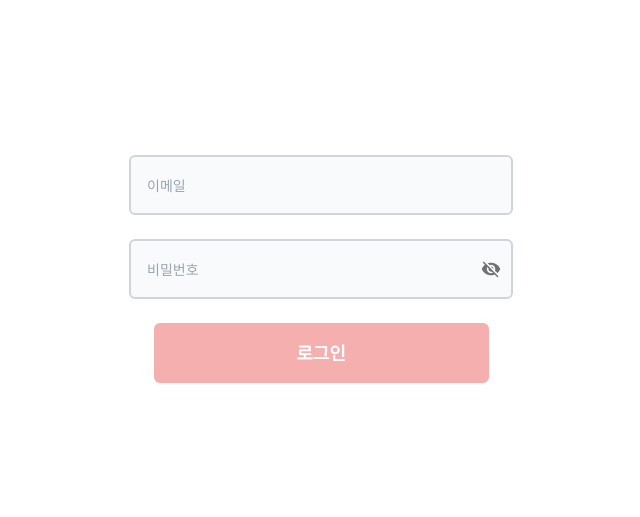
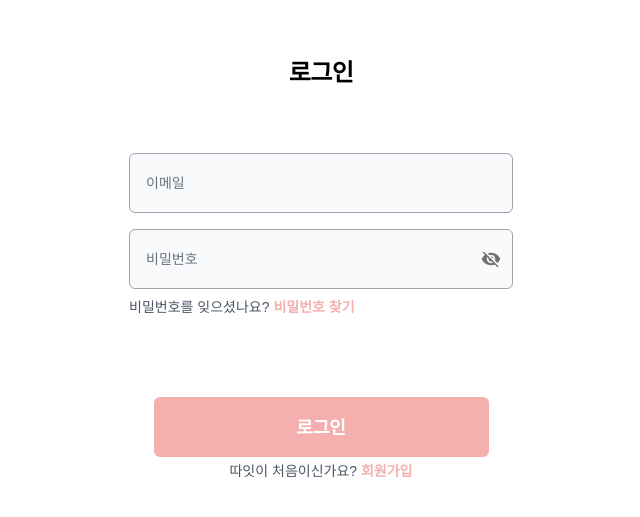
Before and after one commit to FiveOneStudy/Client, a React (Create React App) app: page /login in a window 1280 px wide. Shown: the part 131-648 px from the top of the page, without its empty margins (319-959 px from the left). Built offline with nearby package versions, Linux system fonts and the light colour scheme.

Commit message:
feat: 로그인 페이지 UI 구현

```diff
--- a/src/components/auth/Input.jsx
+++ b/src/components/auth/Input.jsx
@@ -5,9 +5,11 @@ export function Input({ type = "text", placeholder }) {
       placeholder={placeholder}
       className="
         w-96 bg-gray-50 h-card rounded-md
-        border-2 border-gray-300
-        px-4 py-2 text-sm font-medium text-black
+        border border-gray-400
+        px-4 py-2 text-sm font-normal text-black
+         placeholder-gray-500
         focus:outline-none focus:border-P400
+        font-pretendard
       "
     />
   );
--- a/src/components/auth/Password.jsx
+++ b/src/components/auth/Password.jsx
@@ -12,9 +12,11 @@ export function Password() {
         placeholder="비밀번호"
         className="
           w-full bg-gray-50 h-card rounded-md
-          border-2 border-gray-300
-          px-4 py-2 text-sm font-medium text-black
+          border border-gray-400
+          px-4 py-2 text-sm font-normal text-black
+          placeholder-gray-500
           focus:outline-none focus:border-P400
+          font-pretendard
         "
       />
 
--- a/src/pages/auth/Login.jsx
+++ b/src/pages/auth/Login.jsx
@@ -4,12 +4,45 @@ import { Password } from "../../components/auth/Password";
 
 export function Login() {
   return (
-    <>
-      <div className="flex flex-col items-center justify-center h-screen gap-6">
-        <Input placeholder="이메일" />
-        <Password />
-        <Button>로그인</Button>
+    <div className="flex items-center justify-center h-screen">
+      <div className="flex flex-col w-96">
+        <h1 className="text-2xl font-bold text-center mb-16 tracking-tight font-pretendard">로그인</h1>
+
+        {/* 입력 전체 */}
+        <div className="flex flex-col gap-4 w-full">
+          <Input placeholder="이메일" />
+
+          {/* 비밀번호 + 찾기 묶기 */}
+          <div className="flex flex-col gap-2">
+            <Password />
+
+            <div className="text-sm text-gray-600 text-left font-medium font-noto">
+              비밀번호를 잊으셨나요?{" "}
+              <a
+                href="#"
+                className="text-P400 font-medium no-underline hover:no-underline"
+              >
+                <b>비밀번호 찾기</b>
+              </a>
+            </div>
+          </div>
+        </div>
+
+        {/* 버튼 영역 */}
+        <div className="flex flex-col mt-20 w-full items-center">
+          <Button className="w-full mb-4">로그인</Button>
+
+          <div className="text-sm mt-1 text-gray-600 text-center font-medium font-noto">
+            따잇이 처음이신가요?{" "}
+            <a
+              href="#"
+              className="text-P400 font-medium no-underline hover:no-underline"
+            >
+              <b>회원가입</b>
+            </a>
+          </div>
+        </div>
       </div>
-    </>
+    </div>
   );
 }
--- a/tailwind.config.js
+++ b/tailwind.config.js
@@ -11,7 +11,12 @@ module.exports = {
       },
       height:{
         card: "60px",
-      }
+        box: "500px",
+      },
+      fontFamily: {
+        pretendard: ["Pretendard", "sans-serif"],
+        noto: ['"Noto Sans KR"', 'sans-serif'],
+      },
     },
   },
   plugins: [],
```
